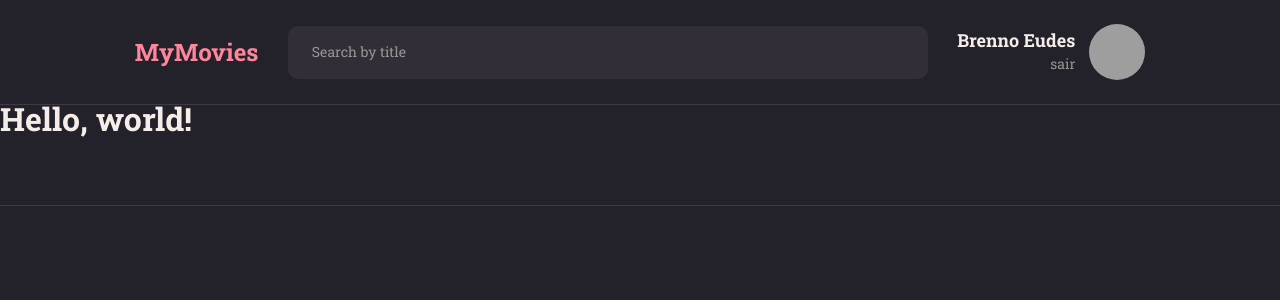
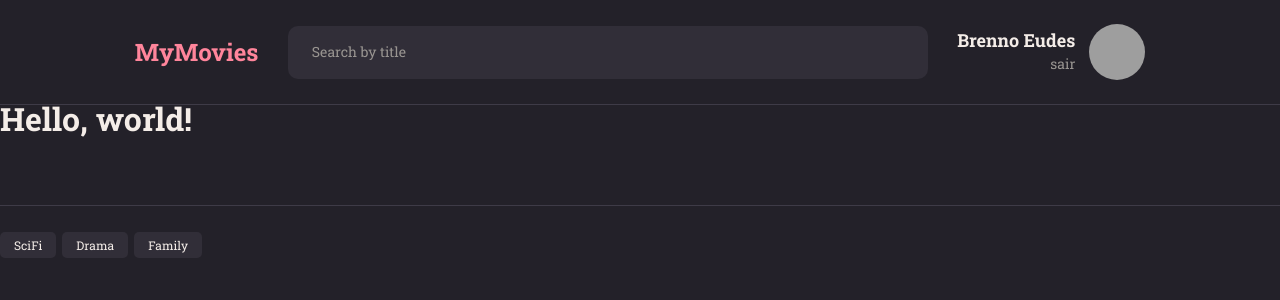
Before and after one commit to brennoEudes/my-movies, a React (Vite) app in the folder MyMovies/: page / in a window 1280 px wide. Shown: the top 300 px of the page. Built offline with nearby package versions, Linux system fonts and the light colour scheme; grey boxes are pictures that could not be loaded.

Commit message:
tag component

```diff
--- /dev/null
+++ b/MyMovies/src/components/Tag/index.jsx
@@ -0,0 +1,5 @@
+import { Container } from "./styles";
+
+export function Tag({ title }) {
+  return <Container>{title}</Container>;
+}
--- /dev/null
+++ b/MyMovies/src/components/Tag/styles.js
@@ -0,0 +1,10 @@
+import styled from "styled-components";
+
+export const Container = styled.span`
+  font-size: 1.2rem;
+  padding: 0.5rem 1.4rem;
+  border-radius: 0.5rem;
+  margin-right: 0.6rem;
+  color: ${({ theme }) => theme.COLORS.WHITE};
+  background-color: ${({ theme }) => theme.COLORS.BACKGROUND_800};
+`;
--- a/MyMovies/src/pages/Details/index.jsx
+++ b/MyMovies/src/pages/Details/index.jsx
@@ -2,6 +2,7 @@ import { Container } from "./styles";
 
 import { Header } from "../../components/Header";
 import { Section } from "../../components/Section";
+import { Tag } from "../../components/Tag";
 
 export function Details() {
   return (
@@ -10,10 +11,10 @@ export function Details() {
         <Header />
         <h1>Hello, world!</h1>
         <Section>
-
+          <Tag title="SciFi"/>
+          <Tag title="Drama"/>
+          <Tag title="Family"/>
         </Section>
-
-
       </Container>
     </>
   );
```
